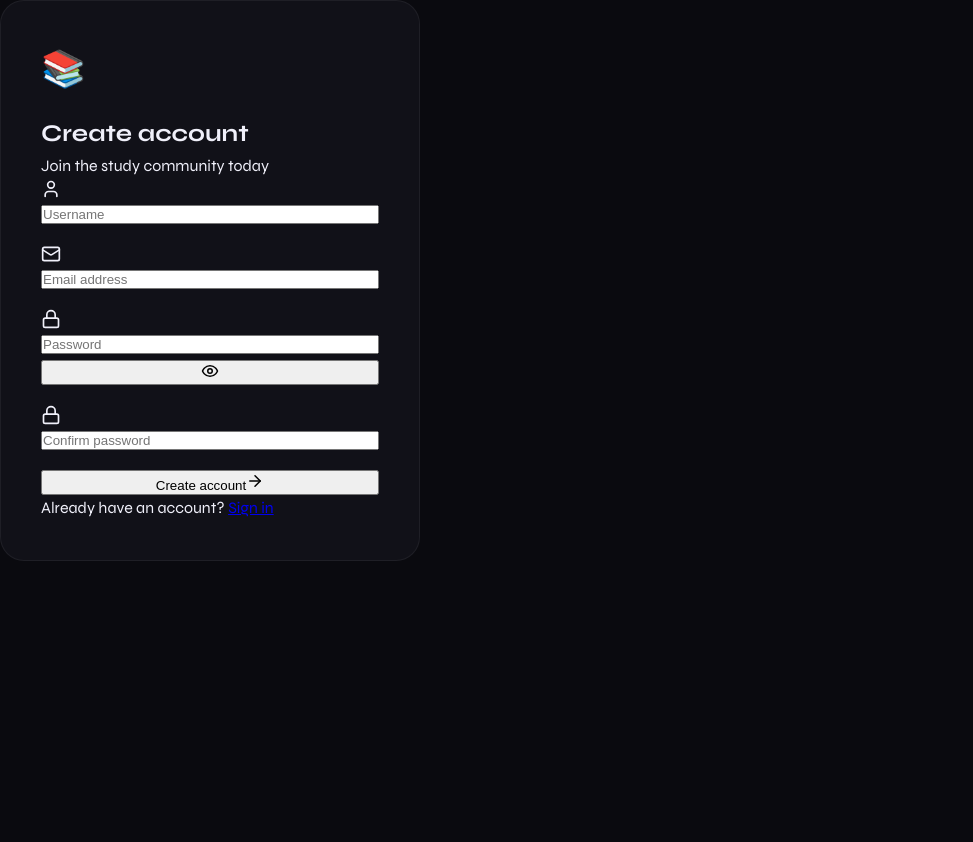
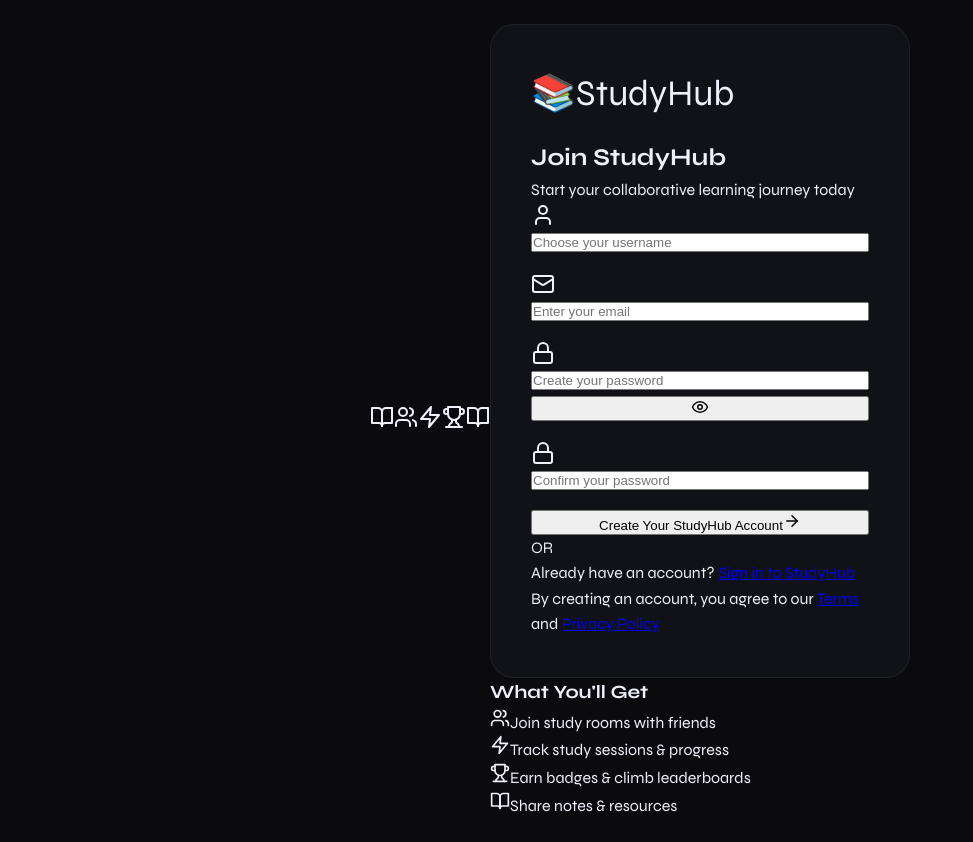
Before and after one commit to Ashdavis10/files-1-, a React (Create React App) app in the folder frontend/: page /register in a window 1280 px wide. Shown: the whole page, without its empty margins (0-973 px from the left). Before the commit the page ends 800 px from the top, so only its background shows below. Built offline with nearby package versions, Linux system fonts and the light colour scheme.

Commit message:
login page

```diff
--- a/frontend/src/pages/LoginPage.js
+++ b/frontend/src/pages/LoginPage.js
@@ -1,6 +1,6 @@
 import React, { useState } from 'react';
 import { Link, useNavigate } from 'react-router-dom';
-import { Mail, Lock, Eye, EyeOff, ArrowRight } from 'lucide-react';
+import { Mail, Lock, Eye, EyeOff, ArrowRight, BookOpen, Users, Zap } from 'lucide-react';
 import toast from 'react-hot-toast';
 import '../styles/AuthPages.css';
 
@@ -15,29 +15,57 @@ export default function LoginPage() {
     if (!form.email || !form.password) return toast.error('Please fill in all fields');
     setLoading(true);
 
-    // Simulate login for now
-    setTimeout(() => {
-      toast.success('Login successful! (Demo mode)');
+    try {
+      const response = await fetch('https://studyhub-siol.onrender.com/api/auth/login', {
+        method: 'POST',
+        headers: { 'Content-Type': 'application/json' },
+        body: JSON.stringify(form)
+      });
+
+      const data = await response.json();
+      if (data.success) {
+        localStorage.setItem('studyhub_token', data.token);
+        toast.success('Welcome back to StudyHub!');
         navigate('/dashboard');
+      } else {
+        toast.error(data.message || 'Login failed');
+      }
+    } catch (error) {
+      toast.error('Connection error - please try again');
+    }
+
     setLoading(false);
-    }, 1000);
   };
 
   return (
+    <div className="auth-page">
+      <div className="auth-background">
+        <div className="floating-icons">
+          <BookOpen className="float-icon" style={{ left: '10%', animationDelay: '0s' }} />
+          <Users className="float-icon" style={{ left: '30%', animationDelay: '1s' }} />
+          <Zap className="float-icon" style={{ left: '50%', animationDelay: '2s' }} />
+          <BookOpen className="float-icon" style={{ left: '70%', animationDelay: '3s' }} />
+          <Users className="float-icon" style={{ left: '90%', animationDelay: '4s' }} />
+        </div>
+      </div>
+
       <div className="auth-container">
         <div className="auth-card">
           <div className="auth-header">
-          <div className="auth-logo">📚</div>
-          <h2>Welcome back</h2>
-          <p>Sign in to continue your study journey</p>
+            <div className="auth-logo">
+              <span>📚</span>
+              <span>StudyHub</span>
+            </div>
+            <h2>Welcome Back</h2>
+            <p>Continue your learning journey with StudyHub</p>
           </div>
 
           <form onSubmit={handleSubmit} className="auth-form">
             <div className="form-group">
-            <Mail size={20} />
+              <Mail className="form-icon" />
               <input
                 type="email"
-              placeholder="Email address"
+                placeholder="Enter your email"
                 value={form.email}
                 onChange={(e) => setForm({ ...form, email: e.target.value })}
                 required
@@ -45,10 +73,10 @@ export default function LoginPage() {
             </div>
 
             <div className="form-group">
-            <Lock size={20} />
+              <Lock className="form-icon" />
               <input
                 type={showPass ? 'text' : 'password'}
-              placeholder="Password"
+                placeholder="Enter your password"
                 value={form.password}
                 onChange={(e) => setForm({ ...form, password: e.target.value })}
                 required
@@ -62,14 +90,38 @@ export default function LoginPage() {
               </button>
             </div>
 
-          <button type="submit" className="auth-btn" disabled={loading}>
-            {loading ? 'Signing in...' : 'Sign in'}
+            <button type="submit" className="auth-btn primary" disabled={loading}>
+              {loading ? 'Signing in...' : 'Sign In to StudyHub'}
               <ArrowRight size={18} />
             </button>
           </form>
 
+          <div className="auth-divider">
+            <span>OR</span>
+          </div>
+
           <div className="auth-footer">
-          <p>Don't have an account? <Link to="/register">Sign up</Link></p>
+            <p>New to StudyHub? <Link to="/register">Create your account</Link></p>
+            <p><Link to="/forgot-password">Forgot your password?</Link></p>
+          </div>
+        </div>
+
+        <div className="auth-features">
+          <h3>Why StudyHub?</h3>
+          <div className="feature-list">
+            <div className="feature-item">
+              <Users size={20} />
+              <span>Study with friends in real-time</span>
+            </div>
+            <div className="feature-item">
+              <Zap size={20} />
+              <span>Track your progress with analytics</span>
+            </div>
+            <div className="feature-item">
+              <BookOpen size={20} />
+              <span>Access shared notes and resources</span>
+            </div>
+          </div>
         </div>
       </div>
     </div>
--- a/frontend/src/pages/RegisterPage.js
+++ b/frontend/src/pages/RegisterPage.js
@@ -1,6 +1,6 @@
 import React, { useState } from 'react';
 import { Link, useNavigate } from 'react-router-dom';
-import { Mail, Lock, User, Eye, EyeOff, ArrowRight } from 'lucide-react';
+import { Mail, Lock, User, Eye, EyeOff, ArrowRight, BookOpen, Users, Zap, Trophy } from 'lucide-react';
 import toast from 'react-hot-toast';
 import '../styles/AuthPages.css';
 
@@ -18,29 +18,61 @@ export default function RegisterPage() {
 
     setLoading(true);
 
-    // Simulate registration for now
-    setTimeout(() => {
-      toast.success('Account created! (Demo mode)');
+    try {
+      const response = await fetch('https://studyhub-siol.onrender.com/api/auth/register', {
+        method: 'POST',
+        headers: { 'Content-Type': 'application/json' },
+        body: JSON.stringify({
+          username: form.username,
+          email: form.email,
+          password: form.password
+        })
+      });
+
+      const data = await response.json();
+      if (data.success) {
+        localStorage.setItem('studyhub_token', data.token);
+        toast.success('Welcome to StudyHub! Your account has been created.');
         navigate('/dashboard');
+      } else {
+        toast.error(data.message || 'Registration failed');
+      }
+    } catch (error) {
+      toast.error('Connection error - please try again');
+    }
+
     setLoading(false);
-    }, 1000);
   };
 
   return (
+    <div className="auth-page">
+      <div className="auth-background">
+        <div className="floating-icons">
+          <BookOpen className="float-icon" style={{ left: '15%', animationDelay: '0s' }} />
+          <Users className="float-icon" style={{ left: '35%', animationDelay: '1s' }} />
+          <Zap className="float-icon" style={{ left: '55%', animationDelay: '2s' }} />
+          <Trophy className="float-icon" style={{ left: '75%', animationDelay: '3s' }} />
+          <BookOpen className="float-icon" style={{ left: '85%', animationDelay: '4s' }} />
+        </div>
+      </div>
+
       <div className="auth-container">
         <div className="auth-card">
           <div className="auth-header">
-          <div className="auth-logo">📚</div>
-          <h2>Create account</h2>
-          <p>Join the study community today</p>
+            <div className="auth-logo">
+              <span>📚</span>
+              <span>StudyHub</span>
+            </div>
+            <h2>Join StudyHub</h2>
+            <p>Start your collaborative learning journey today</p>
           </div>
 
           <form onSubmit={handleSubmit} className="auth-form">
             <div className="form-group">
-            <User size={20} />
+              <User className="form-icon" />
               <input
                 type="text"
-              placeholder="Username"
+                placeholder="Choose your username"
                 value={form.username}
                 onChange={(e) => setForm({ ...form, username: e.target.value })}
                 required
@@ -48,10 +80,10 @@ export default function RegisterPage() {
             </div>
 
             <div className="form-group">
-            <Mail size={20} />
+              <Mail className="form-icon" />
               <input
                 type="email"
-              placeholder="Email address"
+                placeholder="Enter your email"
                 value={form.email}
                 onChange={(e) => setForm({ ...form, email: e.target.value })}
                 required
@@ -59,10 +91,10 @@ export default function RegisterPage() {
             </div>
 
             <div className="form-group">
-            <Lock size={20} />
+              <Lock className="form-icon" />
               <input
                 type={showPass ? 'text' : 'password'}
-              placeholder="Password"
+                placeholder="Create your password"
                 value={form.password}
                 onChange={(e) => setForm({ ...form, password: e.target.value })}
                 required
@@ -77,24 +109,52 @@ export default function RegisterPage() {
             </div>
 
             <div className="form-group">
-            <Lock size={20} />
+              <Lock className="form-icon" />
               <input
                 type={showPass ? 'text' : 'password'}
-              placeholder="Confirm password"
+                placeholder="Confirm your password"
                 value={form.confirm}
                 onChange={(e) => setForm({ ...form, confirm: e.target.value })}
                 required
               />
             </div>
 
-          <button type="submit" className="auth-btn" disabled={loading}>
-            {loading ? 'Creating account...' : 'Create account'}
+            <button type="submit" className="auth-btn primary" disabled={loading}>
+              {loading ? 'Creating Account...' : 'Create Your StudyHub Account'}
               <ArrowRight size={18} />
             </button>
           </form>
 
+          <div className="auth-divider">
+            <span>OR</span>
+          </div>
+
           <div className="auth-footer">
-          <p>Already have an account? <Link to="/login">Sign in</Link></p>
+            <p>Already have an account? <Link to="/login">Sign in to StudyHub</Link></p>
+            <p>By creating an account, you agree to our <Link to="/terms">Terms</Link> and <Link to="/privacy">Privacy Policy</Link></p>
+          </div>
+        </div>
+
+        <div className="auth-features">
+          <h3>What You'll Get</h3>
+          <div className="feature-list">
+            <div className="feature-item">
+              <Users size={20} />
+              <span>Join study rooms with friends</span>
+            </div>
+            <div className="feature-item">
+              <Zap size={20} />
+              <span>Track study sessions & progress</span>
+            </div>
+            <div className="feature-item">
+              <Trophy size={20} />
+              <span>Earn badges & climb leaderboards</span>
+            </div>
+            <div className="feature-item">
+              <BookOpen size={20} />
+              <span>Share notes & resources</span>
+            </div>
+          </div>
         </div>
       </div>
     </div>
```
Lines whose indentation alone changed are shown as unchanged.
